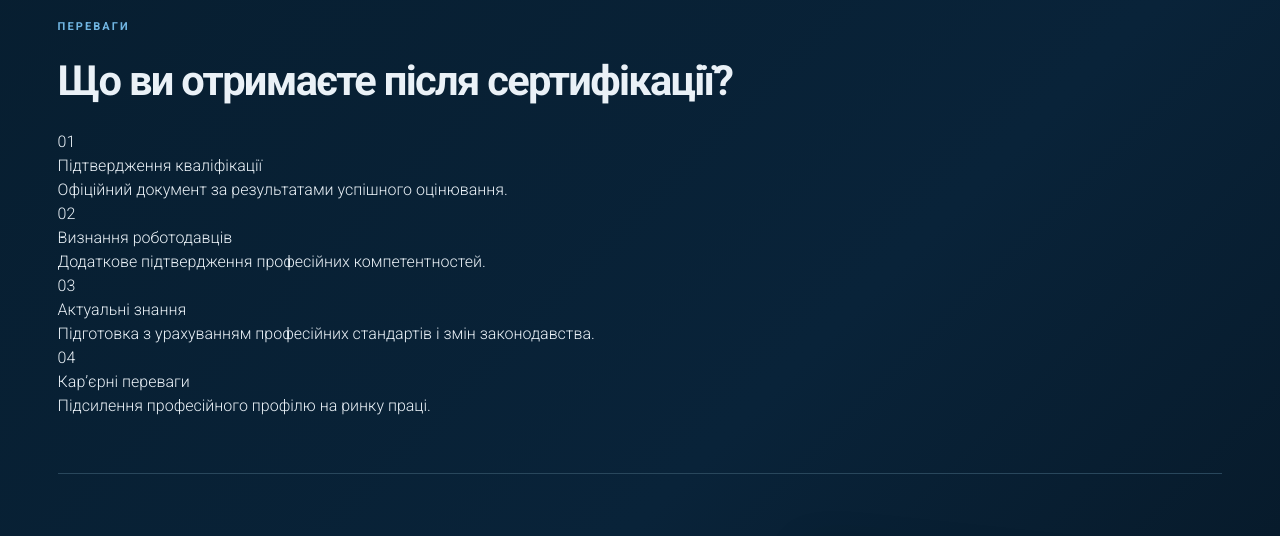
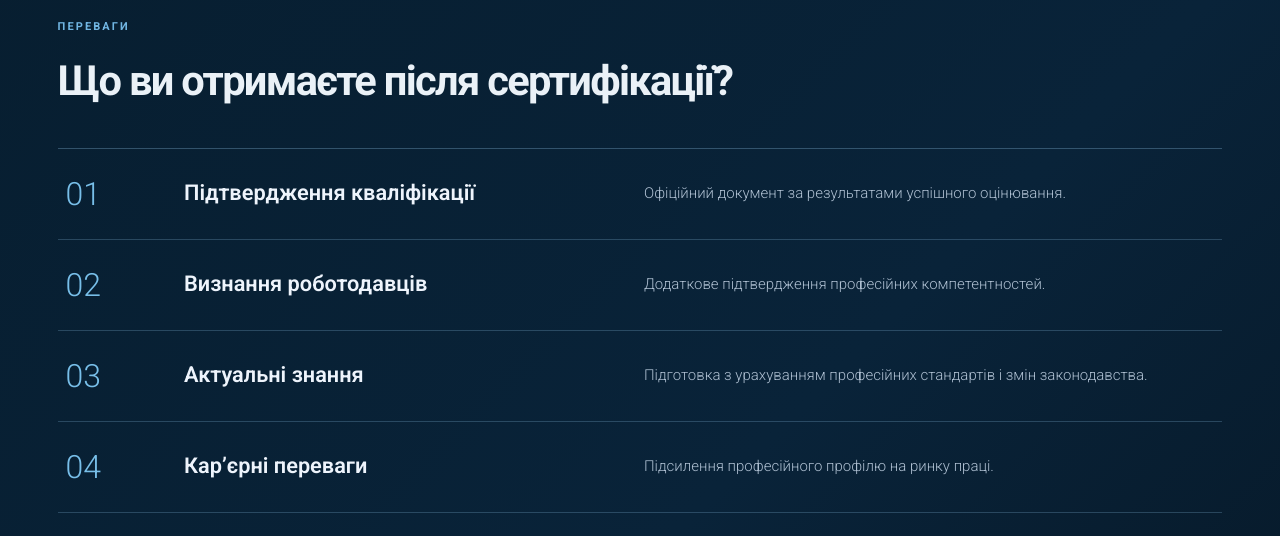
Before and after one commit to dnagorna3817-spec/website_akc_main, a Next.js app: page /expertise/qualification in a window 1280 px wide. Shown: the part 3220-3756 px from the top of the page. Built offline with nearby package versions, Linux system fonts and the light colour scheme; grey boxes are pictures that could not be loaded.

Commit message:
Style qualification benefits as clean divided list

```diff
--- a/app/expertise/[slug]/qualification.module.css
+++ b/app/expertise/[slug]/qualification.module.css
@@ -540,3 +540,13 @@
 .qBand .qBenefitGrid article p{margin:0;color:#b9c7d8;font-size:16px;line-height:1.6}
 @media(max-width:767px){.qBand .qBenefitGrid{gap:14px}.qBand .qBenefitGrid article{min-height:0;padding:25px 26px;border-radius:22px}.qBenefitNumber{margin-bottom:16px}.qBand .qBenefitGrid article p{font-size:15px}}
 @media(prefers-reduced-motion:reduce){.qBand .qBenefitGrid article{transition:none}}
+
+/* Benefits — editorial numbered rows instead of another card grid */
+.qBand .qBenefitList{margin-top:42px;border-top:1px solid rgba(140,190,225,.32)}
+.qBand .qBenefitRow{display:grid;grid-template-columns:80px minmax(0,.85fr) minmax(0,1.15fr);align-items:center;gap:clamp(18px,3vw,48px);padding:29px 8px;border-bottom:1px solid rgba(140,190,225,.25);transition:background .2s ease}
+.qBand .qBenefitRow:hover{background:linear-gradient(90deg,rgba(100,169,220,.055),transparent)}
+.qBenefitIndex{color:#78bfe9;font-size:clamp(24px,2.5vw,36px);font-weight:300;line-height:1;font-variant-numeric:tabular-nums}
+.qBand .qBenefitRow h3{margin:0;color:#eef4fc;font-size:clamp(19px,1.7vw,25px);font-weight:600;line-height:1.3}
+.qBand .qBenefitRow p{margin:0;color:#aebfd1;font-size:clamp(15px,1.12vw,17px);line-height:1.65}
+@media(max-width:767px){.qBand .qBenefitList{margin-top:26px}.qBand .qBenefitRow{grid-template-columns:42px minmax(0,1fr);column-gap:16px;row-gap:8px;padding:23px 2px}.qBenefitIndex{grid-row:1/3;align-self:start;padding-top:2px;font-size:26px}.qBand .qBenefitRow h3{font-size:19px}.qBand .qBenefitRow p{grid-column:2;font-size:15px}}
+@media(prefers-reduced-motion:reduce){.qBand .qBenefitRow{transition:none}}
```
